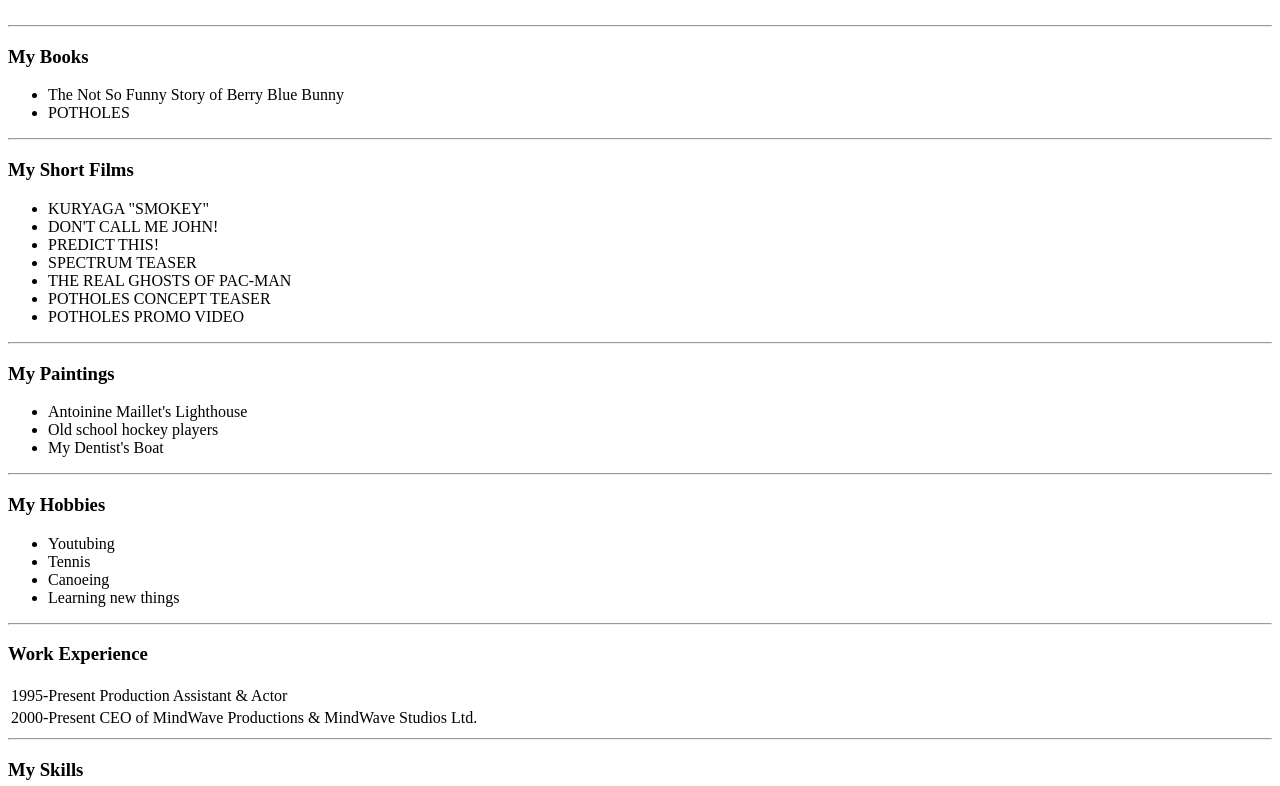
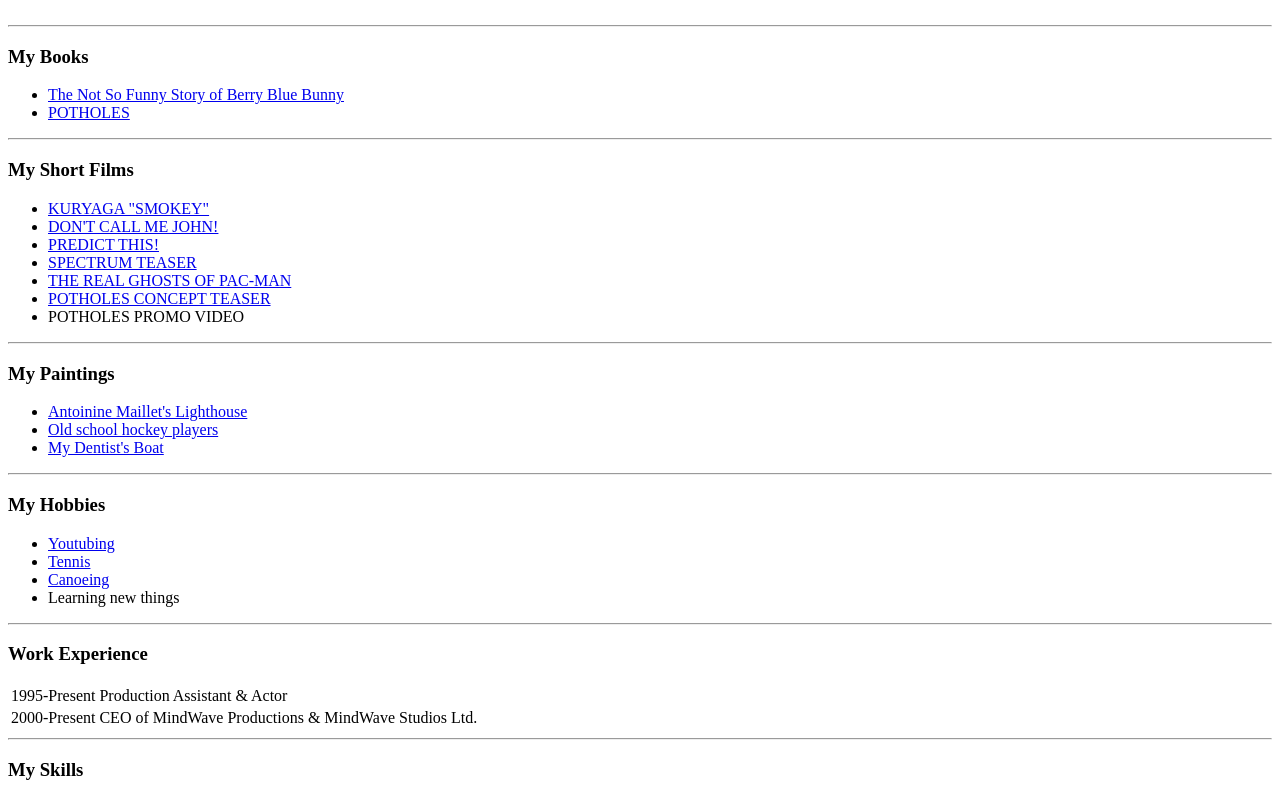
Before and after one commit to Johny5/cv, a plain HTML site: page index.html in a window 1280 px wide. Shown: the part 424-1210 px from the top of the page. Drawn offline with Linux system fonts and the light colour scheme.

Commit message:
Add files via upload

```diff
--- a/index.html
+++ b/index.html
@@ -23,33 +23,33 @@
   <hr>
   <h3>My Books</h3>
   <ul>
-    <li>The Not So Funny Story of Berry Blue Bunny</li>
-    <li>POTHOLES</li>
+    <li><a href="https://www.blurb.com/b/8559991-the-not-so-funny-story-of-berry-blue-bunny">The Not So Funny Story of Berry Blue Bunny</a></li>
+    <li><a href="https://www.amazon.ca/POTHOLES-Jonathan-R-Holeton/dp/B08CPJJFPC/ref=sr_1_1?dchild=1&keywords=potholes+jonathan+holeton&qid=1596340901&sr=8-1">POTHOLES</a></li>
   </ul>
   <hr>
   <h3>My Short Films</h3>
   <ul>
-    <li>KURYAGA "SMOKEY"</li>
-    <li>DON'T CALL ME JOHN!</li>
-    <li>PREDICT THIS!</li>
-    <li>SPECTRUM TEASER</li>
-    <li>THE REAL GHOSTS OF PAC-MAN</li>
-    <li>POTHOLES CONCEPT TEASER</li>
+    <li><a href="https://www.youtube.com/watch?v=QK8riuZyVX8">KURYAGA "SMOKEY"</a></li>
+    <li><a href="https://www.youtube.com/watch?v=0PUrQE5QfwQ&t=3s">DON'T CALL ME JOHN!</a></li>
+    <li><a href="https://www.youtube.com/watch?v=Jo2z1tT5FTQ&t=4s">PREDICT THIS!</a></li>
+    <li><a href="https://vimeo.com/172520849">SPECTRUM TEASER</a></li>
+    <li><a href="https://www.youtube.com/watch?v=iEHacFjEgOs">THE REAL GHOSTS OF PAC-MAN</a></li>
+    <li><a href="https://www.youtube.com/watch?v=auirebLVRcg&t=10s">POTHOLES CONCEPT TEASER</a></li>
     <li>POTHOLES PROMO VIDEO</li>
   </ul>
   <hr>
   <h3>My Paintings</h3>
   <ul>
-    <li>Antoinine Maillet's Lighthouse</li>
-    <li>Old school hockey players</li>
-    <li>My Dentist's Boat</li>
+    <li><a href="https://www.instagram.com/p/BlO_y-MjQ7K/?utm_source=ig_web_copy_link">Antoinine Maillet's Lighthouse</a></li>
+    <li><a href="https://www.instagram.com/p/BlEnuYGDzmk/?utm_source=ig_web_copy_link">Old school hockey players</a></li>
+    <li><a href="https://www.instagram.com/p/BjTfkT3j4Vn/?utm_source=ig_web_copy_link">My Dentist's Boat</a></li>
   </ul>
   <hr>
   <h3>My Hobbies</h3>
   <ul>
-    <li>Youtubing</li>
-    <li>Tennis</li>
-    <li>Canoeing</li>
+    <li><a href="https://www.youtube.com/user/JonathanHoleton">Youtubing</a></li>
+    <li><a href="https://www.youtube.com/watch?v=AZa_ToRm4uo">Tennis</a></li>
+    <li><a href="https://www.youtube.com/watch?v=hQxw8gsD_qs">Canoeing</a></li>
     <li>Learning new things</li>
   </ul>
   <hr>
```
